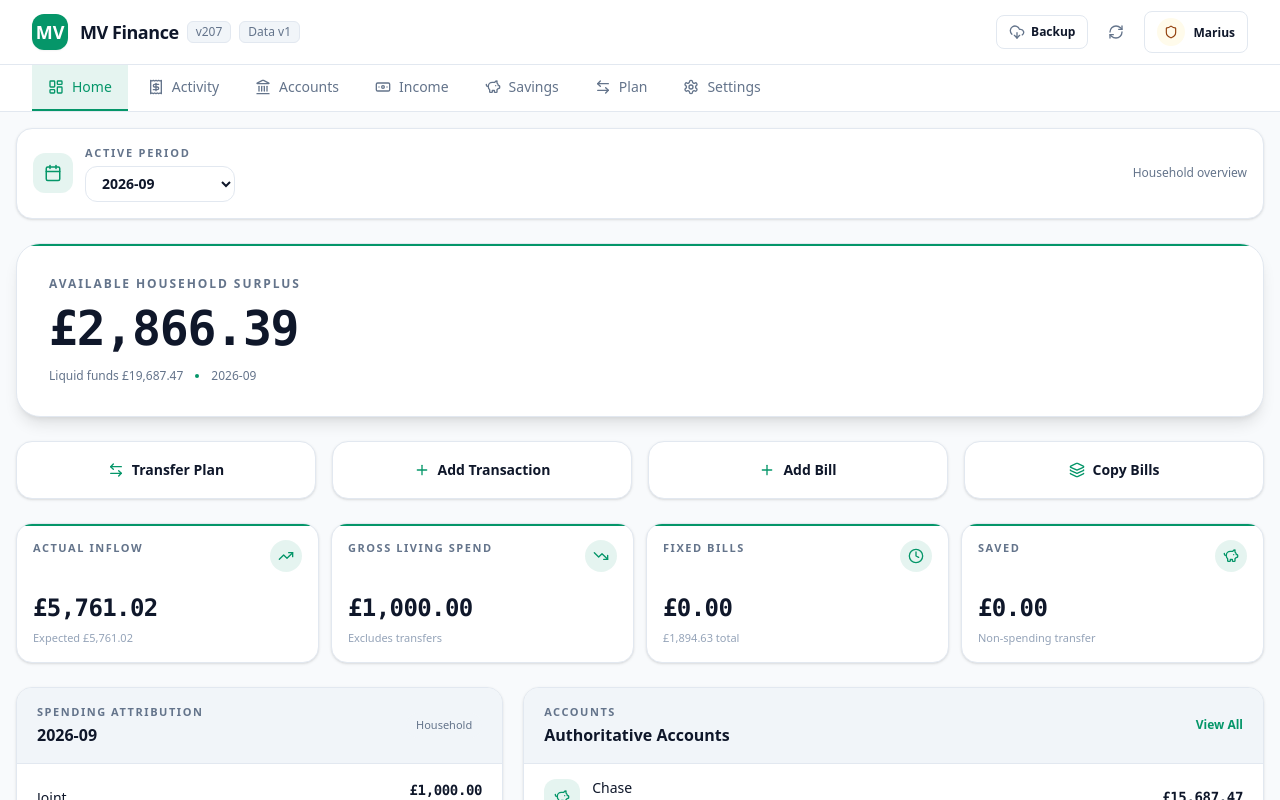
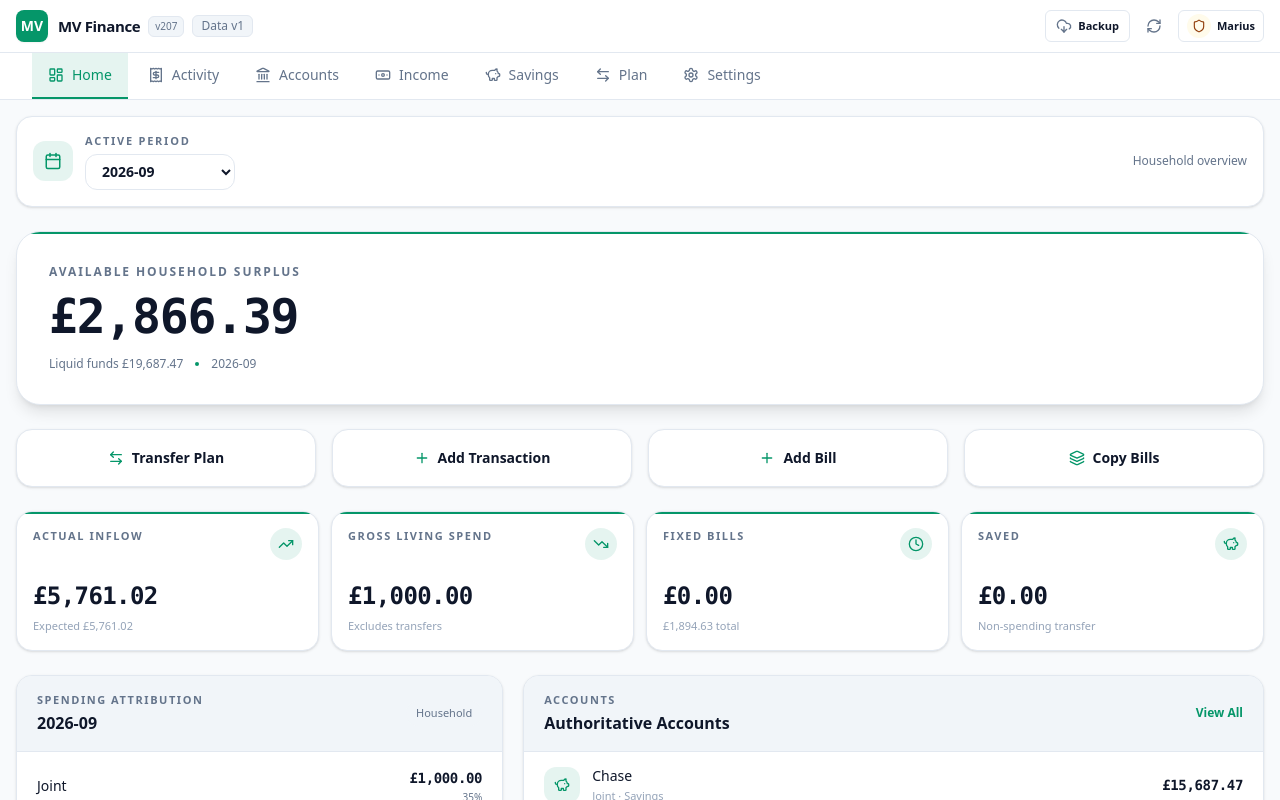
Before and after one commit to backtonemesis-cpu/MV, a React (Vite) app: page / in a window 1280 px wide. Shown: the top 800 px of the page. Built offline with nearby package versions, Linux system fonts and the light colour scheme.

Commit message:
Compact global header density

```diff
--- a/src/components/Header.tsx
+++ b/src/components/Header.tsx
@@ -27,19 +27,19 @@ export const Header: React.FC<HeaderProps> = ({
 }) => {
   return (
     <header className="sticky top-0 z-30 bg-surface backdrop-blur border-b border-muted transition-colors">
-      <div className="max-w-7xl mx-auto px-4 sm:px-6 lg:px-8">
-        <div className="flex items-center justify-between h-16 gap-4">
-          <div className="flex items-center gap-3 min-w-0">
-            <div className="bg-accent text-on-accent w-9 h-9 rounded-xl flex items-center justify-center font-bold text-lg shadow-xs shrink-0">
+      <div className="mx-auto w-full max-w-[1440px] px-4">
+        <div className="flex h-[52px] items-center justify-between gap-3">
+          <div className="flex min-w-0 items-center gap-2.5">
+            <div className="flex h-8 w-8 shrink-0 items-center justify-center rounded-lg bg-accent text-sm font-bold text-on-accent shadow-xs">
               MV
             </div>
             <div className="min-w-0">
               <div className="flex items-center gap-2">
-                <span className="font-bold text-main tracking-tight text-base sm:text-lg">
+                <span className="text-[15px] font-semibold tracking-tight text-main">
                   MV Finance
                 </span>
                 <span
-                  className="hidden sm:inline-block text-xs font-medium px-2 py-0.5 bg-surface-muted text-muted rounded-md border border-muted"
+                  className="hidden rounded-md border border-muted bg-surface-muted px-1.5 py-0.5 text-[10px] font-medium text-muted sm:inline-block"
                   title="Application version"
                 >
                   v{APP_VERSION}
@@ -54,11 +54,11 @@ export const Header: React.FC<HeaderProps> = ({
             </div>
           </div>
 
-          <div className="flex items-center gap-2 sm:gap-3">
+          <div className="flex items-center gap-1.5 sm:gap-2">
             <button
               id="header-backup-btn"
               onClick={onOpenBackupModal}
-              className="bg-surface text-main border border-muted inline-flex items-center gap-1.5 px-3 py-2 rounded-lg text-xs font-semibold transition-colors"
+              className="inline-flex h-8 items-center gap-1.5 rounded-md border border-muted bg-surface px-2.5 text-[11px] font-semibold text-main transition-colors"
               title="Backup"
             >
               <DownloadCloud className="w-4 h-4 text-muted" />
@@ -69,17 +69,17 @@ export const Header: React.FC<HeaderProps> = ({
               id="header-refresh-btn"
               onClick={onRefresh}
               disabled={isLoading}
-              className="p-2 rounded-lg text-muted hover:bg-surface-muted transition-colors disabled:opacity-50"
+              className="flex h-8 w-8 items-center justify-center rounded-md p-0 text-muted transition-colors hover:bg-surface-muted disabled:opacity-50"
               title="Refresh"
             >
               <RefreshCw className={`w-4 h-4 ${isLoading ? 'animate-spin text-accent' : 'text-muted'}`} />
             </button>
 
-            <div className="hidden sm:flex items-center gap-2 px-3 py-1.5 rounded-lg border border-muted bg-surface">
-              <div className="w-7 h-7 rounded-full bg-warning-soft text-warning flex items-center justify-center">
+            <div className="hidden h-8 items-center gap-1.5 rounded-md border border-muted bg-surface px-2 sm:flex">
+              <div className="flex h-6 w-6 items-center justify-center rounded-full bg-warning-soft text-warning">
                 <Shield className="w-3.5 h-3.5" />
               </div>
-              <div className="text-xs leading-tight">
+              <div className="text-[11px] leading-tight">
                 <div className="font-semibold text-main">
                   {session?.name || 'Marius'}
                 </div>
```
